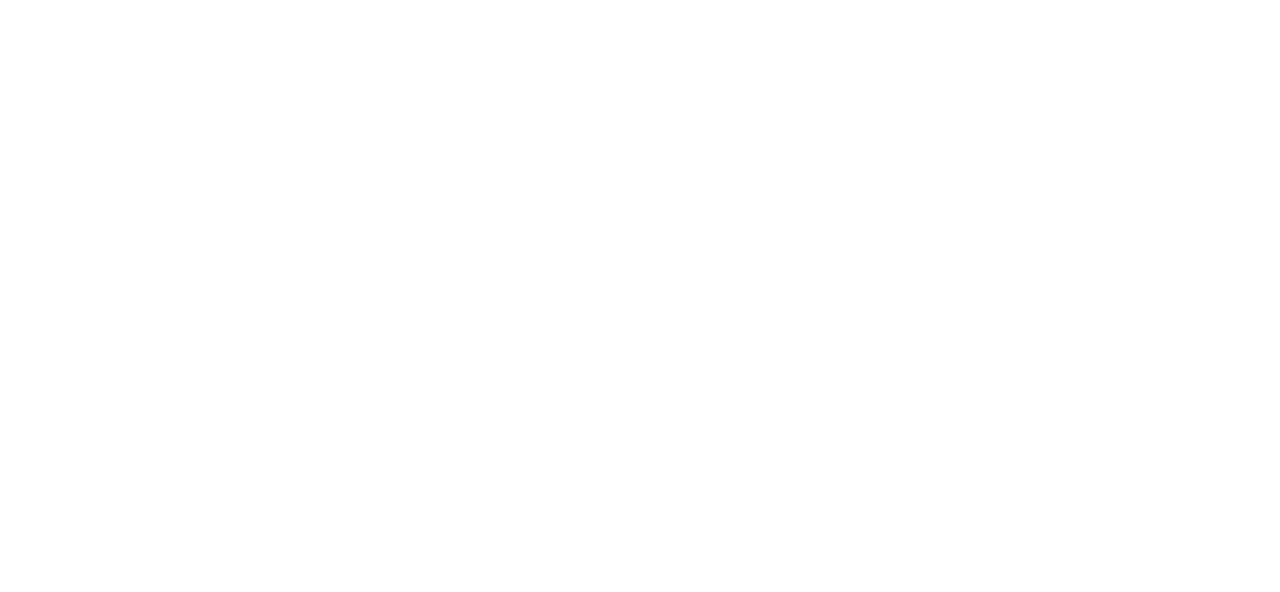
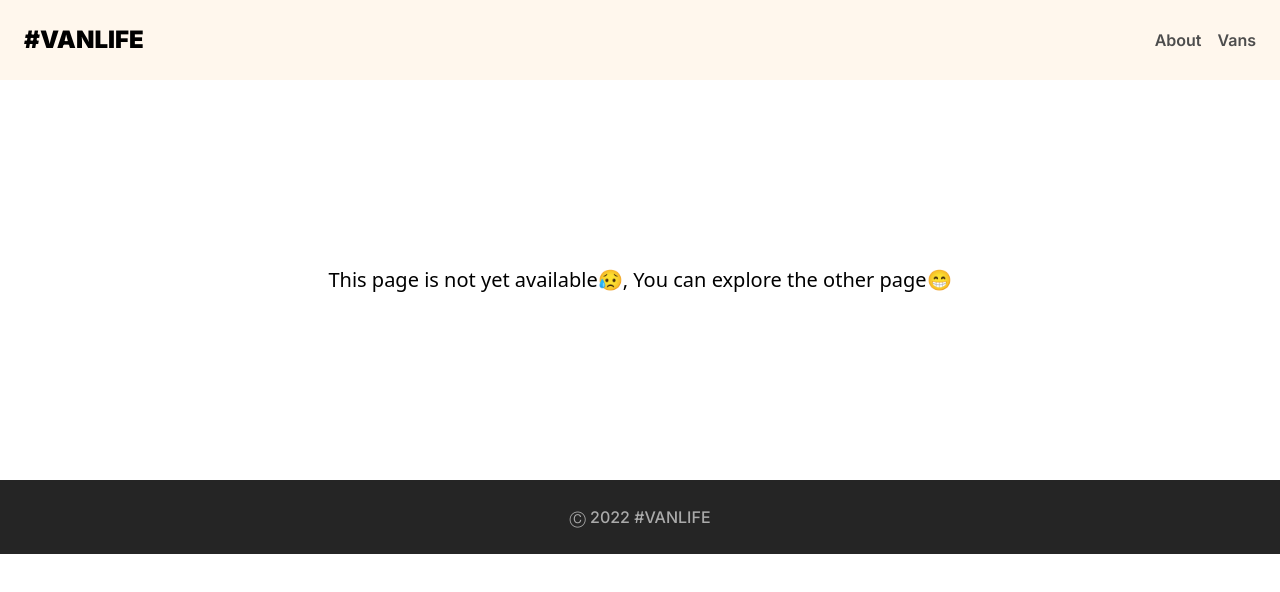
Before and after one commit to Abbeyafolaby/danfo, a React (Vite) app: page /#/vans in a window 1280 px wide. Before the commit this address had no page. Shown: the top 592 px of the page. Built offline with nearby package versions, Linux system fonts and the light colour scheme.

Commit message:
Vans Page

```diff
--- a/src/App.jsx
+++ b/src/App.jsx
@@ -1,6 +1,7 @@
 import { HashRouter, Routes, Route } from "react-router-dom";
 import Home from "./pages/Home";
 import About from "./pages/About";
+import Vans from "./pages/Vans";
 
 function App() {
   return (
@@ -9,6 +10,7 @@ function App() {
         <Routes>
           <Route path="/" element={<Home />}/>
           <Route path="/about" element={<About />}/>
+          <Route path="/vans" element={<Vans />}/>
         </Routes>
       </HashRouter>
     </>
--- a/src/components/Navbar.jsx
+++ b/src/components/Navbar.jsx
@@ -13,7 +13,7 @@ const Navbar = () => {
             About
           </li>
         </Link>
-        <Link to='/'>
+        <Link to='/vans'>
           <li className="cursor-pointer font-inter font-semibold text-base text-[#4D4D4D]">
             Vans
           </li>
--- /dev/null
+++ b/src/pages/Vans.jsx
@@ -0,0 +1,19 @@
+import React from 'react'
+import Navbar from '../components/Navbar'
+import Footer from '../components/Footer';
+
+const Vans = () => {
+  return (
+    <div>
+      <Navbar />
+      <section className="flex justify-center items-center h-[400px]">
+        <h1 className="text-xl">
+          This page is not yet available😥, You can explore the other page😁
+        </h1>
+      </section>
+      <Footer />
+    </div>
+  );
+}
+
+export default Vans
```
